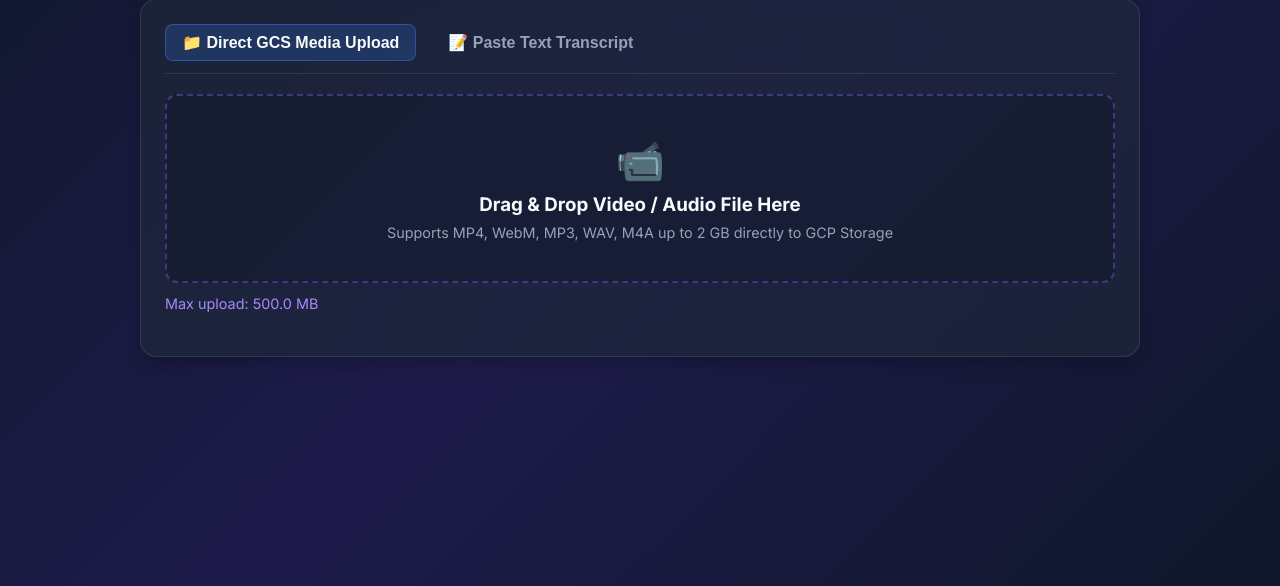
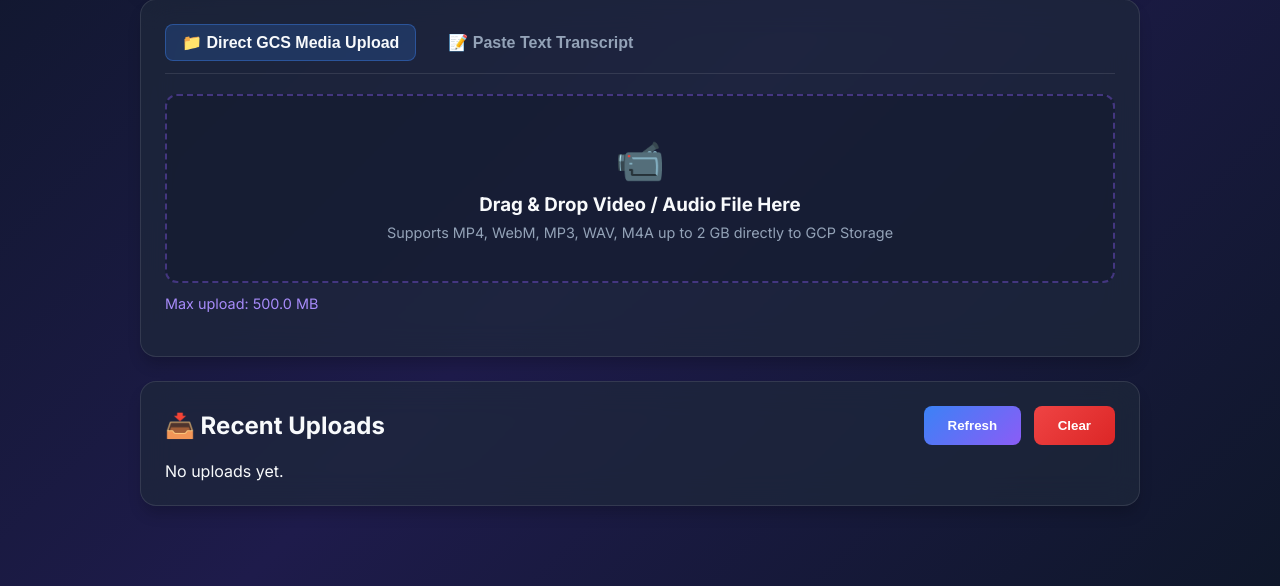
Before and after one commit to saiavinash77/TechBharat_Buildathon_SAIAVINASHMANDALI, a FastAPI app: page /upload-ui in a window 1280 px wide. Shown: the part 214-800 px from the top of the page. Run offline with FastAPI, Linux system fonts and the light colour scheme.

Commit message:
feat(ui): add dry-run badge and persistent upload history; expose dry_run in /config
Expose DRY_RUN and GCP project in /config; show DRY_RUN badge in UI; add recent uploads history persisted to localStorage with clear/refresh.

```diff
--- a/Agentic AI Meeting Assistant/main.py
+++ b/Agentic AI Meeting Assistant/main.py
@@ -236,7 +236,9 @@
         max_bytes = int(os.getenv("MEDIA_MAX_UPLOAD_BYTES", "524288000"))
     except ValueError:
         max_bytes = 524288000
-    return {"media_max_upload_bytes": max_bytes}
+    dry = os.getenv("DRY_RUN", "").lower() in ("1", "true", "yes")
+    project = os.getenv("GCP_PROJECT_ID") or None
+    return {"media_max_upload_bytes": max_bytes, "dry_run": dry, "gcp_project_id": project}
 
 
 @app.get("/upload-ui", response_class=HTMLResponse)
--- a/Agentic AI Meeting Assistant/templates/ui.html
+++ b/Agentic AI Meeting Assistant/templates/ui.html
@@ -117,11 +117,14 @@
       transition: all 0.2s;
       background: rgba(15, 23, 42, 0.4);
     }
-    .dropzone:hover {
+    .dropzone:hover, .dropzone:focus {
       border-color: var(--accent-purple);
       background: rgba(139, 92, 246, 0.1);
+      outline: none;
+      box-shadow: 0 0 0 4px rgba(139,92,246,0.08);
     }
     .dropzone p { margin-top: 0.5rem; color: var(--text-muted); font-size: 0.9rem; }
+    .sr-only { position: absolute; width: 1px; height: 1px; padding: 0; margin: -1px; overflow: hidden; clip: rect(0,0,0,0); white-space: nowrap; border: 0; }
 
     input[type="file"] { display: none; }
     textarea {
@@ -252,7 +255,8 @@
 
       <!-- Upload Tab -->
       <div id="tab-upload">
-        <div class="dropzone" onclick="document.getElementById('file-input').click()" ondragover="event.preventDefault()" ondrop="handleDrop(event)">
+        <div class="dropzone" role="button" tabindex="0" aria-label="Upload media file" onclick="document.getElementById('file-input').click()" ondragover="event.preventDefault()" ondrop="handleDrop(event)" onkeydown="if(event.key === 'Enter' || event.key === ' ') { event.preventDefault(); document.getElementById('file-input').click(); }">
+          <span class="sr-only">Press Enter or Space to open file picker. Also supports drag and drop.</span>
           <div style="font-size: 2.5rem; margin-bottom: 0.5rem;">📹</div>
           <h3>Drag & Drop Video / Audio File Here</h3>
           <p>Supports MP4, WebM, MP3, WAV, M4A up to 2 GB directly to GCP Storage</p>
@@ -277,6 +281,18 @@
           <button class="btn" onclick="submitTextTranscript()">🧠 Analyze Transcript</button>
         </div>
       </div>
+    </div>
+
+    <!-- Upload History -->
+    <div class="card">
+      <div style="display:flex;justify-content:space-between;align-items:center;margin-bottom:0.5rem;">
+        <h2>📥 Recent Uploads</h2>
+        <div>
+          <button class="btn" onclick="renderUploadHistory()">Refresh</button>
+          <button class="btn btn-red" style="margin-left:0.5rem" onclick="clearUploadHistory()">Clear</button>
+        </div>
+      </div>
+      <div id="upload-history" style="max-height:220px;overflow:auto;padding-top:0.5rem;color:var(--text-main)">No uploads yet.</div>
     </div>
 
     <!-- Review Container -->
@@ -309,7 +325,7 @@
       return (n/(1024*1024*1024)).toFixed(2) + ' GB';
     }
 
-    // Fetch server config for upload limits
+    // Fetch server config for upload limits and mode
     (async function loadConfig(){
       try {
         const res = await fetch('/config');
@@ -321,6 +337,21 @@
             if (info && !info.textContent) {
               info.textContent = `Max upload: ${fmtBytes(MEDIA_MAX_UPLOAD_BYTES)}`;
             }
+          }
+          if (cfg && cfg.dry_run) {
+            const header = document.querySelector('header');
+            const badge = document.createElement('span');
+            badge.className = 'badge';
+            badge.style.background = 'rgba(239,68,68,0.12)';
+            badge.textContent = 'DRY RUN';
+            header.appendChild(badge);
+          }
+          if (cfg && cfg.gcp_project_id) {
+            const header = document.querySelector('header');
+            const proj = document.createElement('span');
+            proj.className = 'badge';
+            proj.textContent = cfg.gcp_project_id;
+            header.appendChild(proj);
           }
         }
       } catch(e) {
@@ -457,8 +488,15 @@
 
         statusText.textContent = '✅ Extraction Complete!';
         activeMeetingId = prepData.meeting_id;
+        // Save to local upload history (non-secret)
+        try {
+          const hist = JSON.parse(localStorage.getItem('upload_history') || '[]');
+          hist.unshift({ meeting_id: prepData.meeting_id, media_id: prepData.media_id, filename: file.name, created_at: new Date().toISOString() });
+          localStorage.setItem('upload_history', JSON.stringify(hist.slice(0,50)));
+        } catch(e) { /* ignore */ }
         renderReviewCards(transData.review ? transData.review.payload : null);
         document.getElementById('reset-upload').classList.remove('hidden');
+        renderUploadHistory();
       } catch (err) {
         statusText.textContent = `❌ Upload failed: ${err.message}`;
         progressBar.style.background = '#EF4444';
@@ -568,6 +606,29 @@
       });
     }
 
+    // Upload history UI
+    function renderUploadHistory() {
+      const container = document.getElementById('upload-history');
+      if (!container) return;
+      const hist = JSON.parse(localStorage.getItem('upload_history') || '[]');
+      if (!hist.length) {
+        container.innerHTML = '<div style="color:var(--text-muted)">No uploads yet.</div>';
+        return;
+      }
+      container.innerHTML = '';
+      hist.forEach(h => {
+        const row = document.createElement('div');
+        row.style.cssText = 'display:flex;justify-content:space-between;align-items:center;padding:0.5rem;border-bottom:1px solid rgba(255,255,255,0.03)';
+        row.innerHTML = `<div><strong>${h.filename}</strong> <div style="font-size:0.85rem;color:var(--text-muted)">${h.created_at} • ${h.meeting_id}</div></div><div><button class="btn" style="padding:0.3rem 0.6rem;">Open</button></div>`;
+        container.appendChild(row);
+      });
+    }
+
+    function clearUploadHistory() {
+      localStorage.removeItem('upload_history');
+      renderUploadHistory();
+    }
+
     // Helpers: preview, cancel, reset
     function showPreview(file) {
       const container = document.getElementById('preview-container');
```
